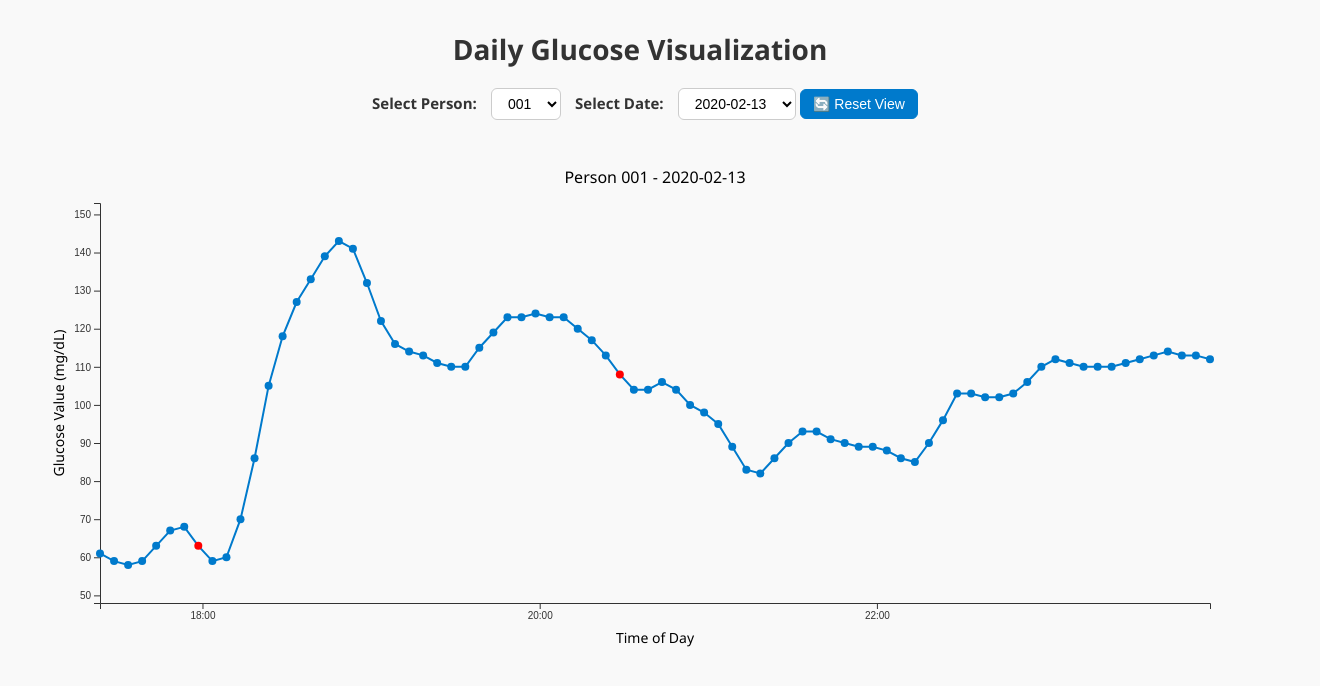
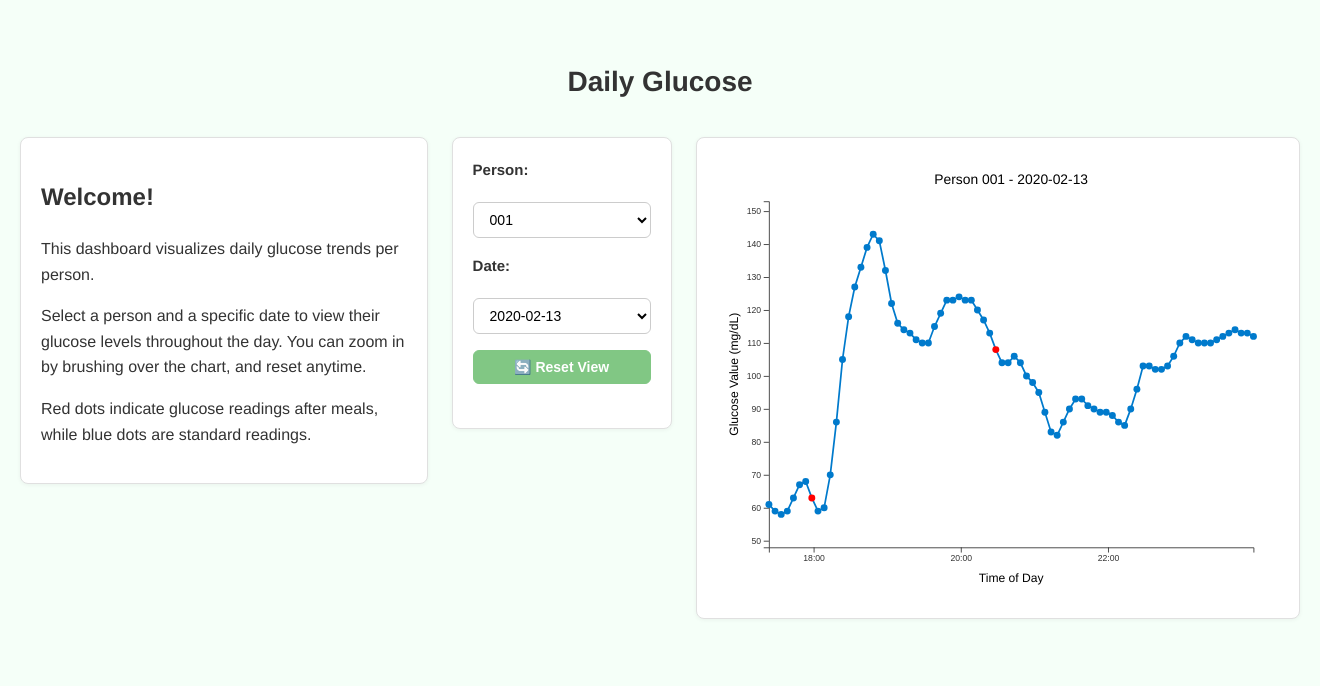
Before and after one commit to alkane7/Final_Project, a plain HTML site: page index.html in a window 1280 px wide. Shown: the whole page, 1320 px wide, since content can reach past the window. Drawn offline with nearby package versions, Linux system fonts and the light colour scheme.

Commit message:
add new features to the web application

```diff
--- a/index.html
+++ b/index.html
@@ -6,21 +6,44 @@
   <link rel="stylesheet" href="style.css">
 </head>
 <body>
-  <h1>Daily Glucose Visualization</h1>
+  <div class="container">
 
-  <div class="controls">
-    <label for="person-select">Select Person:</label>
-    <select id="person-select"></select>
+    <!-- ✅ 放在三栏布局外部的标题 -->
+    <h1>Daily Glucose</h1>
 
-    <label for="date-select">Select Date:</label>
-    <select id="date-select"></select>
+    <div class="three-column-layout">
 
-    <button id="reset-view" style="margin-bottom: 10px;">🔄 Reset View</button>
+      <!-- 左栏：引导说明 -->
+      <div class="column left-column">
+        <h2>Welcome!</h2>
+        <p>This dashboard visualizes daily glucose trends per person.</p>
+        <p>Select a person and a specific date to view their glucose levels throughout the day. You can zoom in by brushing over the chart, and reset anytime.</p>
+        <p>Red dots indicate glucose readings after meals, while blue dots are standard readings.</p>
+      </div>
+
+      <!-- 中栏：控件区 -->
+      <div class="column center-column">
+        <div class="controls">
+          <label for="person-select">Person:</label>
+          <select id="person-select"></select>
+
+          <label for="date-select">Date:</label>
+          <select id="date-select"></select>
+
+          <button id="reset-view">🔄 Reset View</button>
+        </div>
+      </div>
+
+      <!-- 右栏：图表区 -->
+      <div class="column right-column">
+        <div id="chart"></div>
+      </div>
+
+    </div>
   </div>
 
+  <!-- tooltip 放在 container 外部也可以 -->
   <div id="tooltip" class="tooltip"></div>
-
-  <div id="chart"></div>
 
   <script src="https://d3js.org/d3.v7.min.js"></script>
   <script src="script.js"></script>
--- a/script.js
+++ b/script.js
@@ -1,12 +1,14 @@
 const margin = { top: 50, right: 30, bottom: 50, left: 60 },
-      width = 1200 - margin.left - margin.right,
+      width = 650 - margin.left - margin.right,
       height = 500 - margin.top - margin.bottom;
 
 
 const svg = d3.select("#chart")
   .append("svg")
-  .attr("width", width + margin.left + margin.right)
-  .attr("height", height + margin.top + margin.bottom)
+  .attr("viewBox", [0, 0, width + margin.left + margin.right, height + margin.top + margin.bottom])
+  .attr("preserveAspectRatio", "xMidYMid meet")
+  .style("width", "100%")
+  .style("height", "auto")
   .append("g")
   .attr("transform", `translate(${margin.left},${margin.top})`);
 
@@ -255,9 +257,34 @@ d3.csv("dexcom_with_food.csv").then(rawData => {
             html += `</div>`;
 
             tooltip.html(html)
-              .style("left", (event.pageX + 12) + "px")
-              .style("top", (event.pageY - 28) + "px")
-              .classed("show", true);
+              // .style("left", (event.pageX + 12) + "px")
+              // .style("top", (event.pageY - 28) + "px")
+              // .classed("show", true);
+
+            requestAnimationFrame(() => {
+              const tooltipNode = tooltip.node();
+              const tooltipWidth = tooltipNode.offsetWidth;
+              const tooltipHeight = tooltipNode.offsetHeight;
+
+              const padding = 12; // 与鼠标距离
+              let x = event.pageX + padding;
+              let y = event.pageY + padding;
+
+              // ⛔️ 屏幕右边界：往左偏移
+              if (x + tooltipWidth > window.innerWidth) {
+                x = event.pageX - tooltipWidth - padding;
+              }
+
+              // ⛔️ 屏幕底部边界：往上偏移
+              if (y + tooltipHeight > window.innerHeight) {
+                y = event.pageY - tooltipHeight - padding;
+              }
+
+              tooltip
+                .style("left", `${x}px`)
+                .style("top", `${y}px`)
+                .classed("show", true);
+            });
           })
           .on("mouseout", () => {
             tooltip.classed("show", false);
--- a/style.css
+++ b/style.css
@@ -1,67 +1,126 @@
-body {
-    font-family: 'Segoe UI', Arial, sans-serif;
-    margin: 30px;
-    background-color: #f9f9f9;
+/* 全局设置 */
+body, html {
+  margin: 0;
+  padding: 0;
+  font-family: "Helvetica Neue", sans-serif;
   color: #333;
+  background: #f5fff8;
+  line-height: 1.6;
+  scroll-behavior: smooth;
+  min-height: 100vh;
 }
 
+/* 容器居中 */
+.container {
+  max-width: 1300px;  /* ✅ 改宽一点 */
+  width: 100%;
+  padding: 20px;
+  margin: 0 auto;
+}
+
+
+/* 顶部标题 */
 h1 {
   text-align: center;
   font-size: 28px;
   font-weight: 600;
-    margin-bottom: 20px;
+  margin: 40px 0 32px;
+}
+
+/* 三栏布局 */
+.three-column-layout {
+  display: flex;
+  flex-direction: row;
+  gap: 24px;
+  align-items: flex-start;
+}
+
+/* 不等宽设置 */
+.left-column {
+  flex: 1.3;
+  min-width: 260px;
+}
+.center-column {
+  flex: 0.7;
+  max-width: 220px;
+}
+.right-column {
+  flex: 2;
+  min-width: 400px;
+}
+
+/* 三栏通用卡片风格 */
+.left-column,
+.center-column,
+.right-column {
+  background: #fff;
+  padding: 20px;
+  border-radius: 8px;
+  box-shadow: 0 1px 4px rgba(0, 0, 0, 0.05);
+  border: 1px solid #e0e0e0;
+  box-sizing: border-box;
 }
 
 .controls {
-    text-align: center;
+  display: flex;
+  flex-direction: column;
+  align-items: stretch;
+  gap: 16px;
   margin-bottom: 24px;
 }
-
 label {
-    margin: 0 10px;
   font-weight: 600;
   font-size: 15px;
+  margin-bottom: 4px;
 }
 
-  select {
-    padding: 6px 12px;
+/* 控件样式 */
+select, button {
+  padding: 8px 12px;
   font-size: 14px;
   border-radius: 6px;
   border: 1px solid #ccc;
   background-color: #fff;
-    transition: border-color 0.2s ease;
+  transition: all 0.2s ease;
 }
 select:focus {
   outline: none;
-    border-color: #007acc;
+  border-color: #2E7D32;
+}
+button {
+  border: 1px solid #81C784;
+  background-color: #81C784;
+  color: white;
+  font-weight: 600;
+  cursor: pointer;
+}
+button:hover {
+  background-color: #2E7D32;
 }
 
-  button {
-    padding: 6px 12px;
-    font-size: 14px;
-    border-radius: 6px;
-    border: 1px solid #007acc;
-    background-color: #007acc;
-    color: white;
-    cursor: pointer;
-    transition: background-color 0.2s ease;
+/* 右栏图表区域 */
+.right-column {
+  position: relative;
+  margin: 0 auto;
 }
-  button:hover {
-    background-color: #005eaa;
-  }
-
-  #chart {
+/* #chart {
   display: flex;
   justify-content: center;
+  margin-top: 20px;
+  overflow-x: auto;
 }
+#chart svg {
+  max-width: 100%;
+  height: auto;
+} */
 
-  /* Tooltip 美化 */
+/* tooltip 样式 */
 .tooltip {
   position: absolute;
   background: rgba(255, 255, 255, 0.97);
   border-radius: 10px;
   padding: 14px 16px;
-    font-family: 'Segoe UI', sans-serif;
+  font-family: "Helvetica Neue", sans-serif;
   font-size: 14px;
   color: #333;
   box-shadow: 0 8px 24px rgba(0, 0, 0, 0.15);
@@ -73,13 +132,10 @@ body {
   transform: translateY(-10px);
   z-index: 10;
 }
-
 .tooltip.show {
   opacity: 1;
   transform: translateY(0px);
 }
-
-  /* 右上角图标 */
 .tooltip .icon-corner {
   position: absolute;
   top: 8px;
@@ -88,3 +144,56 @@ body {
   height: 20px;
   opacity: 0.9;
 }
+.tooltip,
+.tooltip.show {
+  pointer-events: none;
+}
+
+/* 图例（可选） */
+#legend {
+  text-align: center;
+  margin-top: 14px;
+  font-size: 14px;
+}
+#legend span {
+  margin-right: 10px;
+}
+
+/* Summary Statistics 样式 */
+.stat-grid {
+  display: grid;
+  grid-template-columns: 1fr 1fr;
+  gap: 12px;
+  margin-top: 20px;
+}
+.stat-box {
+  background: #fafafa;
+  border: 1px solid #ddd;
+  padding: 12px;
+  border-radius: 6px;
+  text-align: center;
+}
+.stat-box .label {
+  font-size: 13px;
+  color: #666;
+}
+.stat-box .value {
+  font-size: 18px;
+  font-weight: bold;
+}
+
+/* 响应式布局 */
+@media (max-width: 900px) {
+  body {
+    padding-top: 40px;
+  }
+  .three-column-layout {
+    flex-direction: column;
+    gap: 30px;
+  }
+  .left-column,
+  .center-column,
+  .right-column {
+    width: 100%;
+  }
+}
```
Lines whose indentation alone changed are shown as unchanged.
